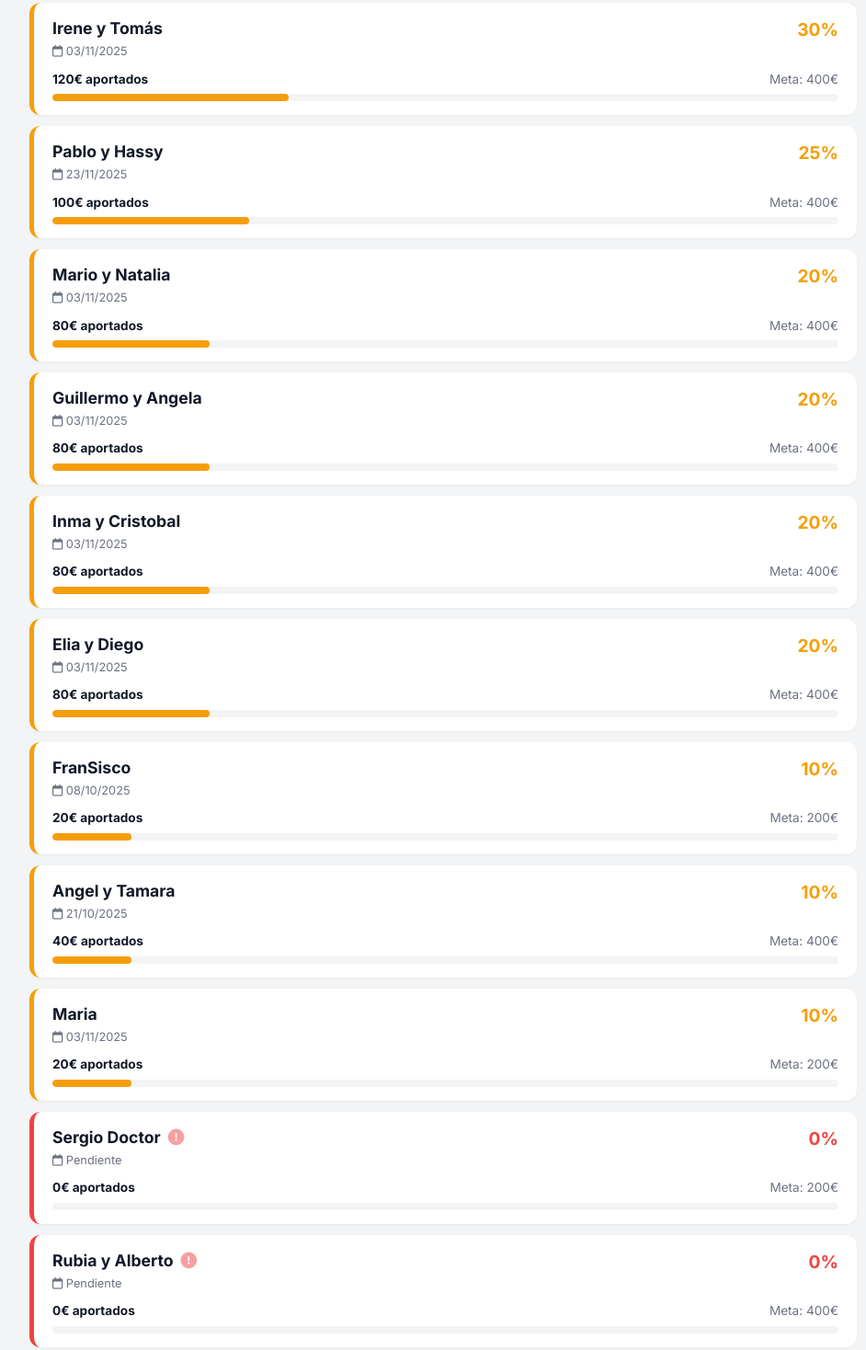
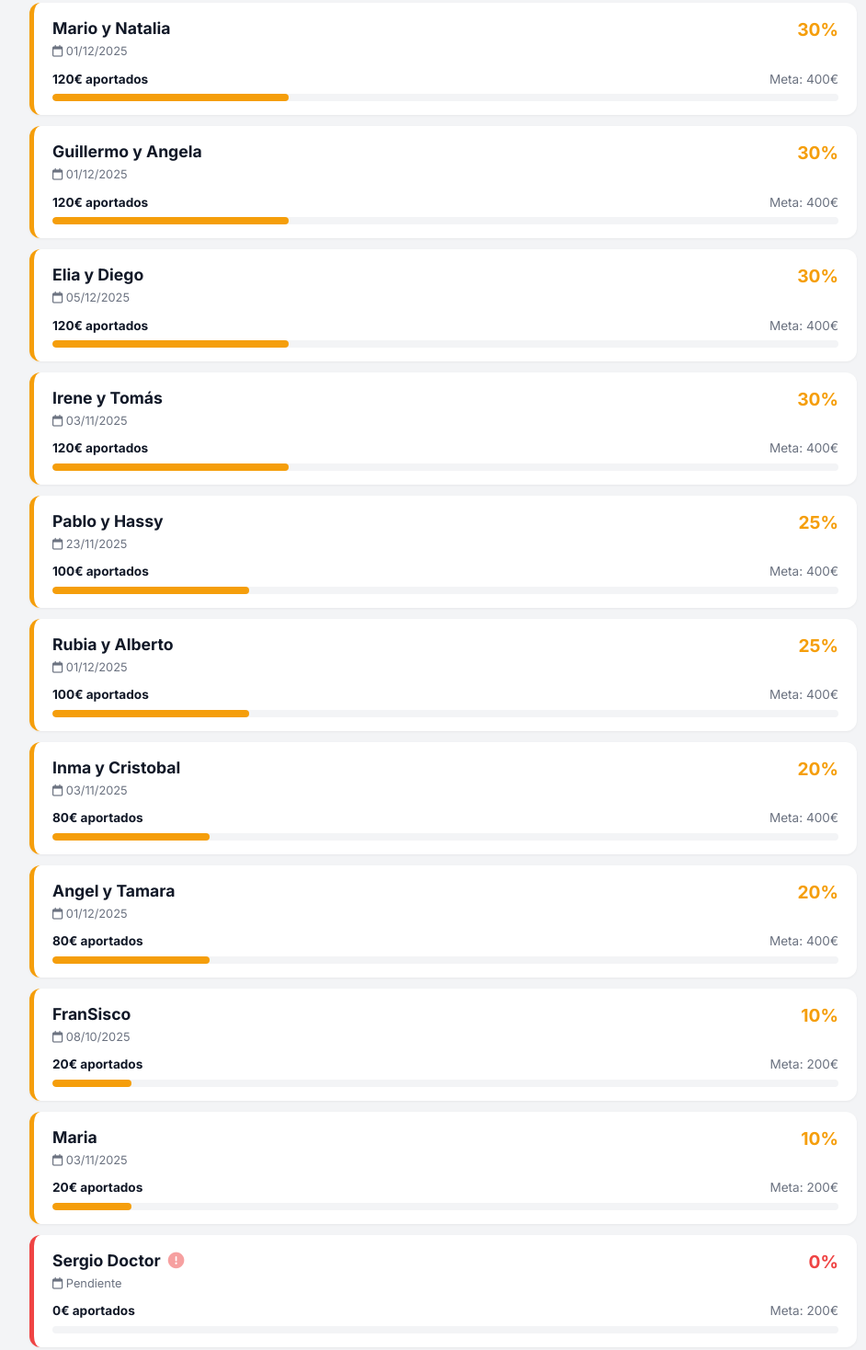
Before and after one commit to pabloayu/Almogavers30any, a plain HTML site: page index.html in a window 1280 px wide. Shown: the part 588-2056 px from the top of the page at 92% size, without its empty margins (158-1100 px from the left). Drawn offline with Linux system fonts and the light colour scheme.

Commit message:
5 diciembre
Updated contributor data and improved comments for clarity.

```diff
--- a/index.html
+++ b/index.html
@@ -37,7 +37,7 @@
         h1 { font-weight: 800; color: var(--primary); font-size: 1.8rem; }
         p.date { color: var(--text-light); font-size: 0.9rem; margin-top: 5px; }
 
-        /* DASHBOARD FINANCIERO (La ecuación) */
+        /* DASHBOARD FINANCIERO */
         .dashboard {
             background: white;
             border-radius: 16px;
@@ -134,7 +134,7 @@
         .text-danger { color: var(--danger); }
         .text-primary { color: var(--primary); }
 
-        /* Responsive Math Row */
+        /* Responsive */
         @media (max-width: 600px) {
             .math-row { flex-direction: column; gap: 5px; }
             .stat-box { width: 100%; }
@@ -206,20 +206,20 @@
 </div>
 
 <script>
-    // --- DATOS ---
+    // --- DATOS ACTUALIZADOS (SUMADOS A FECHA 5/12/2025) ---
     const contributors = [
-        { name: "Mario y Natalia", goal: 400, paid: 80, date: "03/11/2025" },
+        { name: "Mario y Natalia", goal: 400, paid: 120, date: "01/12/2025" },
         { name: "Clara", goal: 200, paid: 200, date: "02/10/2025" },
-        { name: "Guillermo y Angela", goal: 400, paid: 80, date: "03/11/2025" },
+        { name: "Guillermo y Angela", goal: 400, paid: 120, date: "01/12/2025" },
         { name: "Inma y Cristobal", goal: 400, paid: 80, date: "03/11/2025" },
-        { name: "Elia y Diego", goal: 400, paid: 80, date: "03/11/2025" },
+        { name: "Elia y Diego", goal: 400, paid: 120, date: "05/12/2025" },
         { name: "Irene y Tomás", goal: 400, paid: 120, date: "03/11/2025" },
         { name: "FranSisco", goal: 200, paid: 20, date: "08/10/2025" },
-        { name: "Angel y Tamara", goal: 400, paid: 40, date: "21/10/2025" },
+        { name: "Angel y Tamara", goal: 400, paid: 80, date: "01/12/2025" },
         { name: "Maria", goal: 200, paid: 20, date: "03/11/2025" },
         { name: "Pablo y Hassy", goal: 400, paid: 100, date: "23/11/2025" },
-        { name: "Sergio Doctor", goal: 200, paid: 0, date: "-" },
-        { name: "Rubia y Alberto", goal: 400, paid: 0, date: "-" }
+        { name: "Rubia y Alberto", goal: 400, paid: 100, date: "01/12/2025" },
+        { name: "Sergio Doctor", goal: 200, paid: 0, date: "-" }
     ];
 
     // --- GASTOS CONFIG ---
@@ -230,30 +230,25 @@
 
     // --- INICIALIZACIÓN ---
     document.addEventListener("DOMContentLoaded", () => {
-        // Poner fecha de hoy
         const options = { year: 'numeric', month: 'long', day: 'numeric' };
         document.getElementById('current-date').innerText = "Actualizado: " + new Date().toLocaleDateString('es-ES', options);
 
-        // Config gastos UI
         document.getElementById('total-expenses').innerText = EXPENSES + "€";
         document.getElementById('expenses-desc').innerText = EXPENSES_DESC;
 
         updateDashboard();
-        sortData('default'); // Render inicial ordenado
+        sortData('default');
     });
 
     // --- LÓGICA DEL DASHBOARD ---
     function updateDashboard() {
-        // 1. Cálculos
         const totalCollected = contributors.reduce((acc, curr) => acc + curr.paid, 0);
         const totalGoal = contributors.reduce((acc, curr) => acc + curr.goal, 0);
         const netAvailable = totalCollected - EXPENSES;
         const remainingToGoal = totalGoal - netAvailable;
 
-        // Porcentaje real basado en lo disponible vs meta
         const globalPercent = Math.max(0, (netAvailable / totalGoal) * 100);
 
-        // 2. Actualizar DOM
         animateValue("total-collected", totalCollected);
         animateValue("net-available", netAvailable);
         animateValue("amount-remaining", remainingToGoal);
@@ -261,7 +256,6 @@
         document.getElementById('global-goal-text').innerText = `Meta Total: ${totalGoal}€`;
         document.getElementById('global-percent-text').innerText = `${globalPercent.toFixed(1)}% Completado (Neto)`;
 
-        // Barra de progreso
         setTimeout(() => {
             document.getElementById('global-bar').style.width = `${globalPercent}%`;
         }, 300);
@@ -277,7 +271,6 @@
             const isComplete = percent >= 100;
             const isZero = item.paid === 0;
 
-            // Determinar estilos
             let statusClass = 'partial';
             let colorClass = 'text-warning';
             let barColor = 'var(--warning)';
@@ -295,7 +288,6 @@
                 icon = '<i class="fa-solid fa-circle-exclamation text-danger" style="opacity:0.5"></i>';
             }
 
-            // HTML de la tarjeta
             const html = `
                 <div class="card ${statusClass}">
                     <div class="card-header">
@@ -319,7 +311,6 @@
             container.innerHTML += html;
         });
 
-        // Trigger animación barras
         setTimeout(() => {
             document.querySelectorAll('.card-progress-fill').forEach(el => {
                 el.style.width = el.getAttribute('data-width');
@@ -335,12 +326,10 @@
     }
 
     function sortData(type) {
-        // Botones UI
         document.querySelectorAll('.sort-btn').forEach(b => b.classList.remove('active'));
         document.getElementById(`btn-${type}`).classList.add('active');
 
         if (type === 'default') {
-            // Orden: Completados primero, luego por % pagado descendente
             currentData.sort((a, b) => {
                 const pa = a.paid / a.goal;
                 const pb = b.paid / b.goal;
@@ -349,7 +338,6 @@
         } else if (type === 'amount') {
             currentData.sort((a, b) => b.paid - a.paid);
         }
-
         renderList(currentData);
     }
 
```
